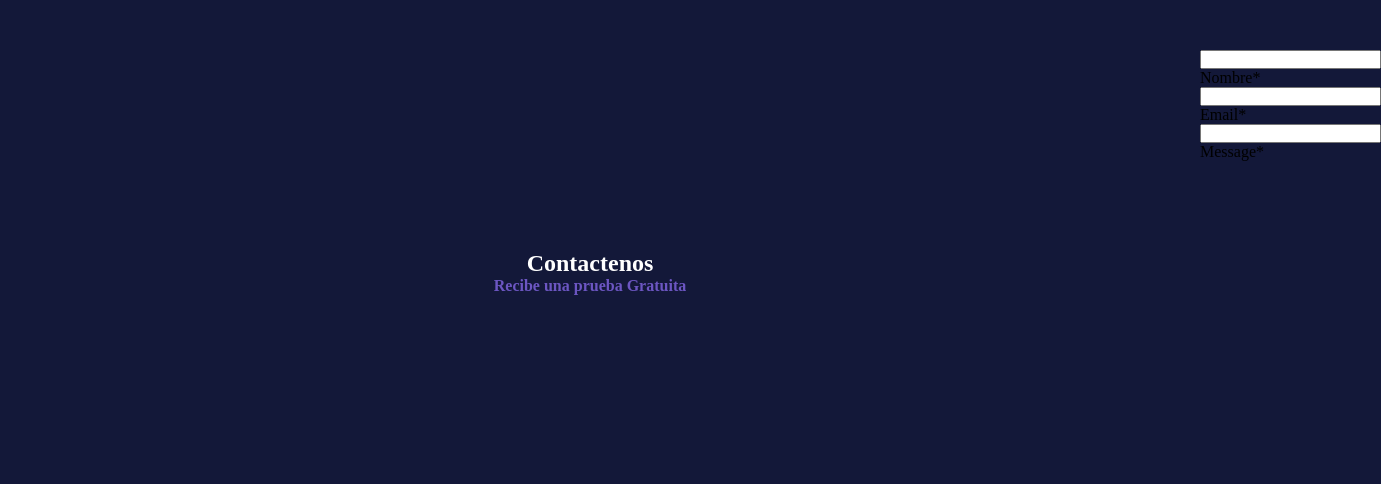
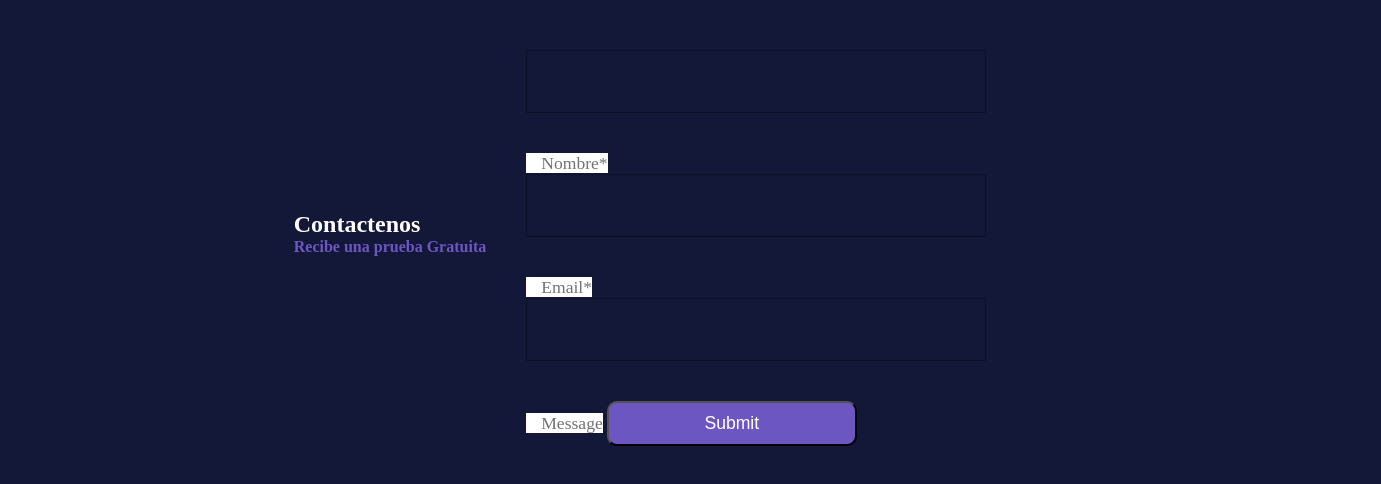
Before and after one commit to JhoanaVicente/hit-the-dom, a plain HTML site: page index.html in a window 1280 px wide. Shown: the whole page, 1381 px wide, since content can reach past the window. Drawn offline with Linux system fonts and the light colour scheme.

Commit message:
cambios-en-todo

```diff
--- a/index.html
+++ b/index.html
@@ -24,7 +24,9 @@
             class="formulario-label">Email*</label>
             <input type="text" class="formulario-input">
             <label for=""
-            class="formulario-label">Message*</label>
+            class="formulario-label">Message</label>
+            <input type="Submit" class="formulario-enviar">
+
       </form>
 
 
--- a/style.css
+++ b/style.css
@@ -12,21 +12,54 @@ body{
 }
 .contactenos{
     color: white;
-    margin-top: 50px;
-    width: 100%;
     display: flex;
     flex-direction: column;
-    justify-content: center;
-    align-items: center;
-    padding: 200px;
+    padding: 20px;
 }
 h4{
     color: #6C56C2;
 }
 .formulario{
     width: 500px;
-    max-width: 100px;
-    margin: auto;
     margin-top: 30px;
     padding: 20px;
+
 }
+.formulario-input, .formulario-label, .formulario-enviar {
+    width: 100%;
+    font-size: 1.1em;
+    background: transparent;
+}
+.formulario-input{
+    padding: 20px;
+    border: 1px solid rgba(0,0,0,0.3);
+    margin-bottom:40px;
+
+}
+.formulario-input:focus {
+    outline: 1px solid rgba(0,0,0,0.7);
+
+}
+.formulario-input :focus +
+.formulario-label{
+    margin-top: -130px;
+}
+.formulario-label {
+    padding-left: 15px;
+    /*position: absolute;
+    margin-top: -85px;*/
+    transition: all 0.2s;
+    z-index: -20;
+    background-color: white ;
+    color: #737373;
+}
+.formulario-enviar {
+    padding: 10px 20px;
+    cursor: pointer;
+    background-color: #6C56C2;
+    color: white;
+    border-radius: 10px;
+    width: 250px;
+
+
+}
```
